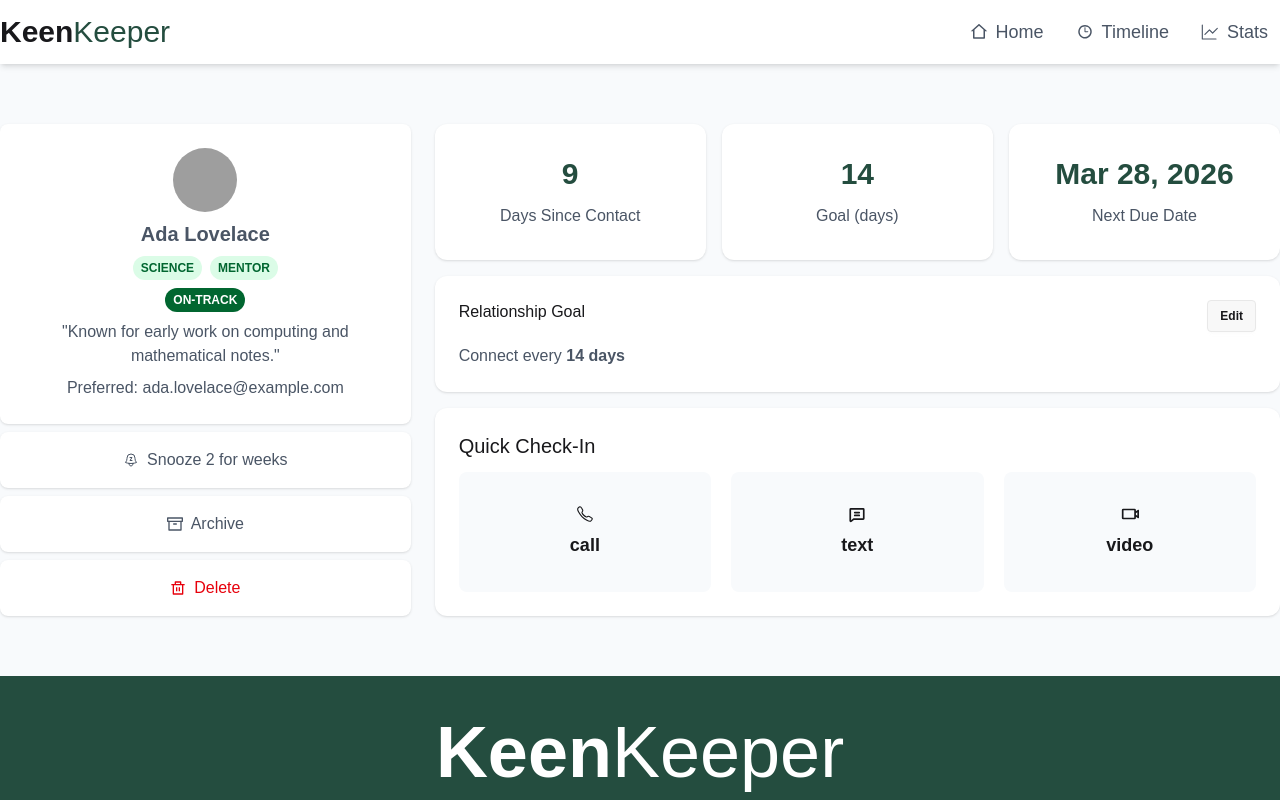
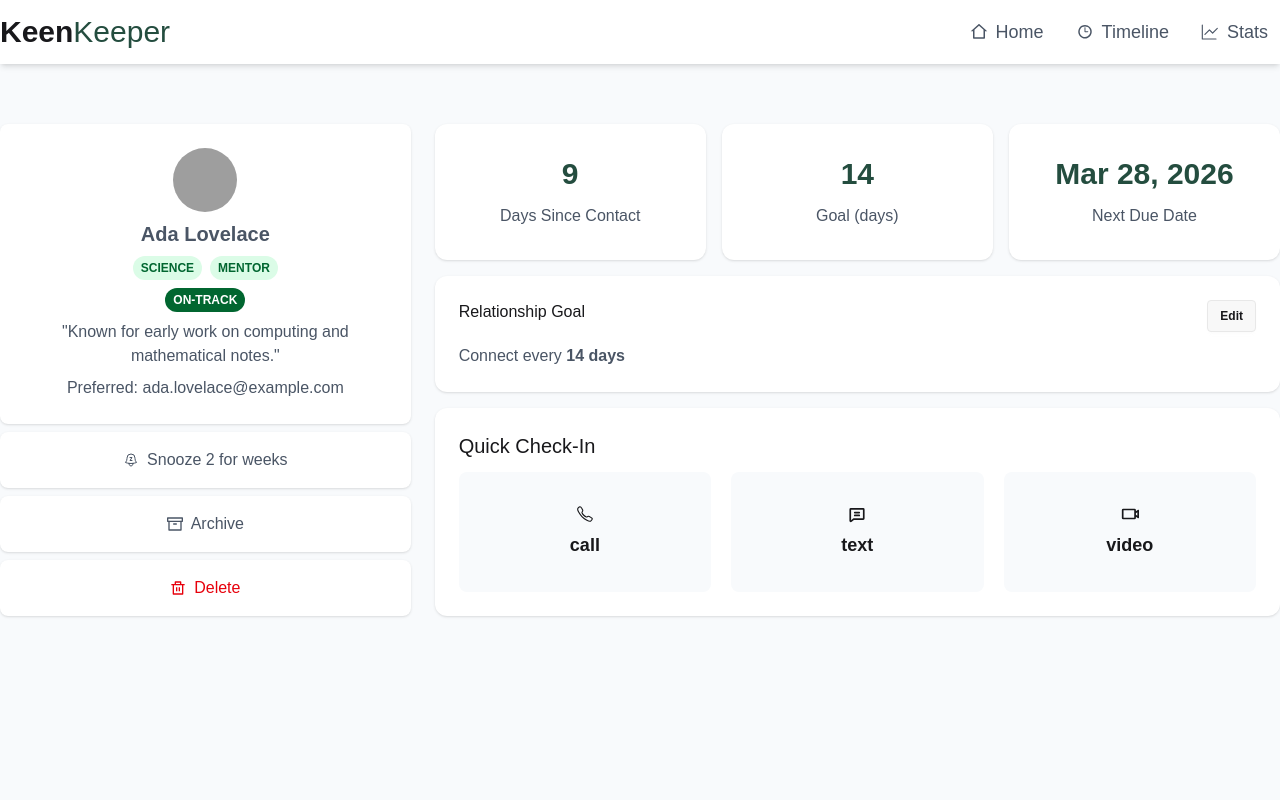
Before and after one commit to fahimad24/Assingment-7-keen-keeper, a Next.js app: page /friends/1 in a window 1280 px wide. Shown: the top 800 px of the page. Built offline with nearby package versions, Linux system fonts and the light colour scheme; grey boxes are pictures that could not be loaded; a web font is replaced by a local one.

Commit message:
add h-dvh

```diff
--- a/src/app/friends/[friend]/page.jsx
+++ b/src/app/friends/[friend]/page.jsx
@@ -66,6 +66,7 @@ const Friend = () => {
   }
 
   return (
+    <main className="h-dvh">
       <section className="container mx-auto  space-y-6 px-5 md:px-10 xl:p-0">
         <div className="grid grid-cols-1 py-15 lg:grid-cols-3 gap-6">
           <div className="flex flex-col">
@@ -190,6 +191,7 @@ const Friend = () => {
           </div>
         </div>
       </section>
+    </main>
   );
 };
 
--- a/src/app/timeline/page.jsx
+++ b/src/app/timeline/page.jsx
@@ -18,7 +18,7 @@ const Timeline = () => {
   };
 
   return (
-    <main>
+    <main className="h-dvh">
       <section className=" container mx-auto px-5 md:px-10 xl:p-0">
         <div className="py-20">
           <h1 className="text-5xl font-bold">Timeline</h1>
```
Lines whose indentation alone changed are shown as unchanged.
